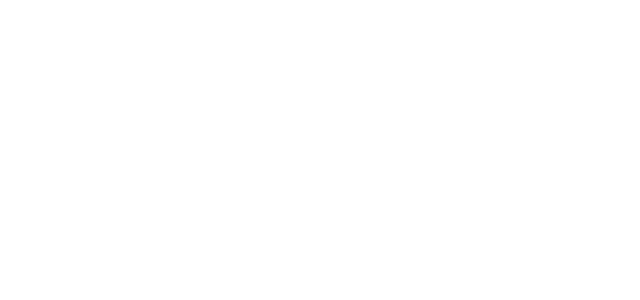
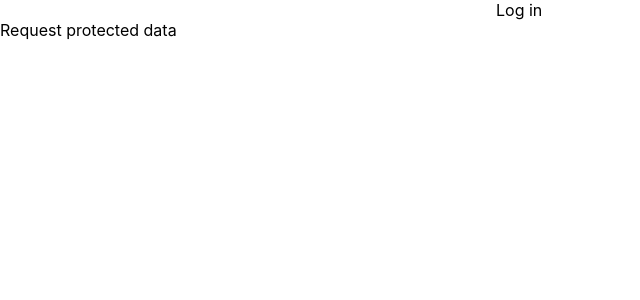
Before and after one commit to cdorella/fspt2-km0-project, a React (Create React App) app in the folder client/: page /login in a window 1280 px wide. Shown: the top 300 px of the page, without its empty margins (0-640 px from the left). Built offline with nearby package versions, Linux system fonts and the light colour scheme.

Commit message:
auth login

```diff
--- a/client/src/App.js
+++ b/client/src/App.js
@@ -2,7 +2,14 @@ import React from "react";
 import "./App.css";
 import Home from "./home.jsx";
 import Restaurant from "./restaurant.jsx";
-import { BrowserRouter as Router, Switch, Route, Link } from "react-router-dom";
+import Login from "./components/Login.jsx";
+import {
+  BrowserRouter as Router,
+  Switch,
+  Route,
+  Redirect,
+  Link,
+} from "react-router-dom";
 
 function App() {
   return (
@@ -15,6 +22,9 @@ function App() {
           <Route path="/restaurant" exact>
             <Restaurant></Restaurant>
           </Route>
+          <Route path="/login" exact>
+            <Login></Login>
+          </Route>
         </Switch>
       </Router>
     </div>
--- a/client/src/components/login.jsx
+++ b/client/src/components/login.jsx
@@ -1,13 +1,13 @@
 import React from "react";
-import "./App.css";
+import "../App.css";
 import axios from "axios";
 
 class Login extends React.Component {
   constructor(props) {
     super(props);
     this.state = {
-      username: "test",
-      password: 1234,
+      username: "",
+      password: "",
     };
   }
 
@@ -19,30 +19,33 @@ class Login extends React.Component {
 
   login = () => {
     //send login request
-    axios("/users/login", {
+    axios("/api/login", {
       method: "POST",
       data: {
         username: this.state.username,
         password: this.state.password,
       },
     })
-      .then((result) => {
-        //store it locally
-        localStorage.setItem("token", result.data.token);
-        console.log(result.data.message, result.data.token);
+      .then((response) => {
+        // console.log(response);
+        //store my token locally
+        //setItem = localstorage method
+        localStorage.setItem("token", response.data.token);
+        console.log(response.data.message, response.data.token);
       })
       .catch((error) => console.log(error));
   };
 
   requestData = () => {
     //request private data
-    axios("/users/profile", {
+    axios("/api/profile", {
       method: "GET",
       headers: {
+        //getItem = localstorage method
         "x-access-token": localStorage.getItem("token"),
       },
     })
-      .then((result) => console.log(result.data.message))
+      .then((response) => console.log(response.data.message))
       .catch((error) => console.log(error));
   };
 
--- a/package.json
+++ b/package.json
@@ -6,7 +6,9 @@
 	"author": "cdorella <caroldorella@gmail.com>",
 	"license": "MIT",
 	"dependencies": {
+		"axios": "^0.19.2",
 		"body-parser": "^1.19.0",
+		"bootstrap": "^4.5.0",
 		"cors": "^2.8.5",
 		"dotenv": "^8.2.0",
 		"express": "^4.17.1",
```
Also changed, not shown: client/src/components/MapContainer.jsx (renamed from client/src/components.js/MapContainer.js), 2 other files (tests, documents, lock files or other folders).
